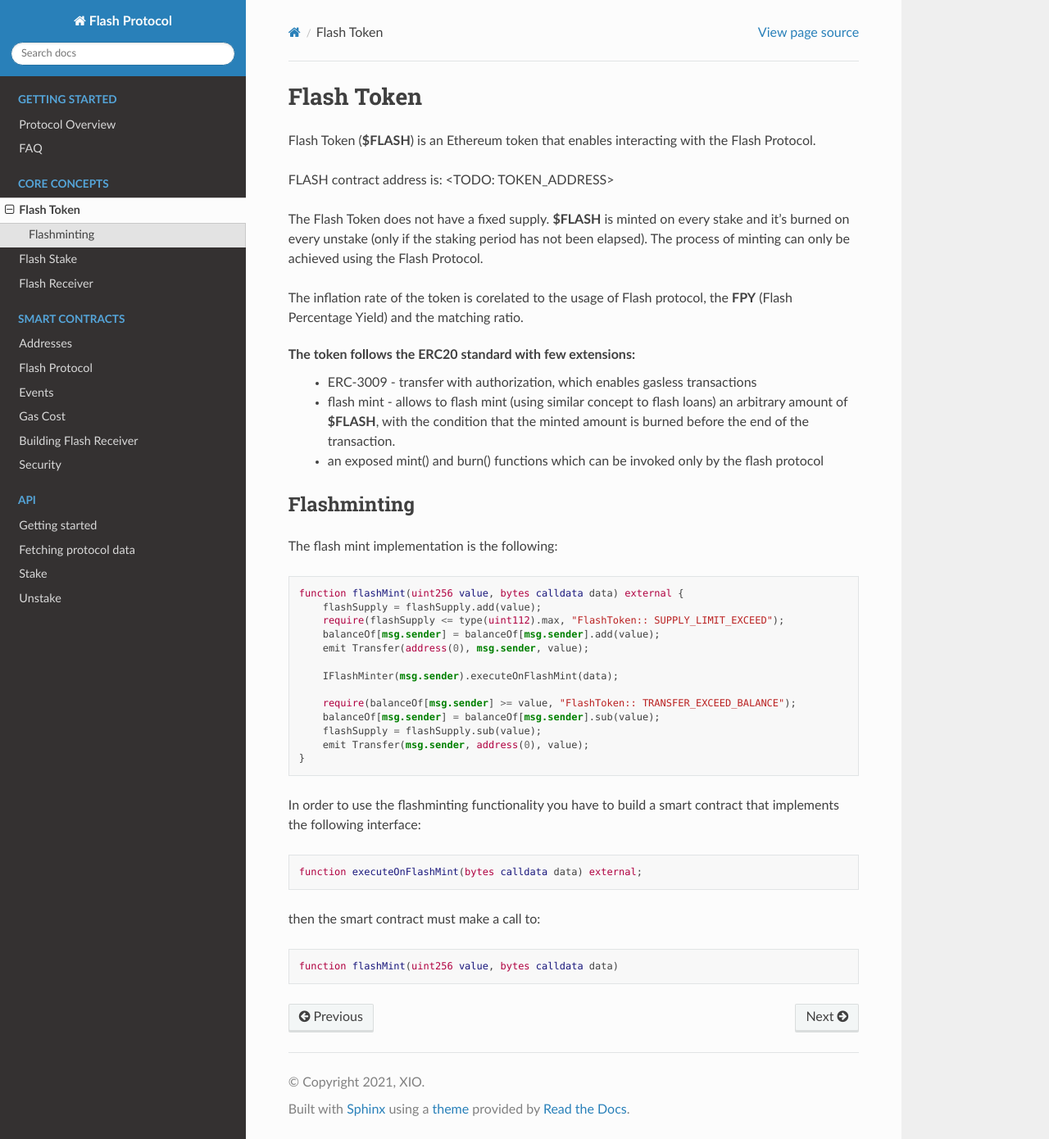
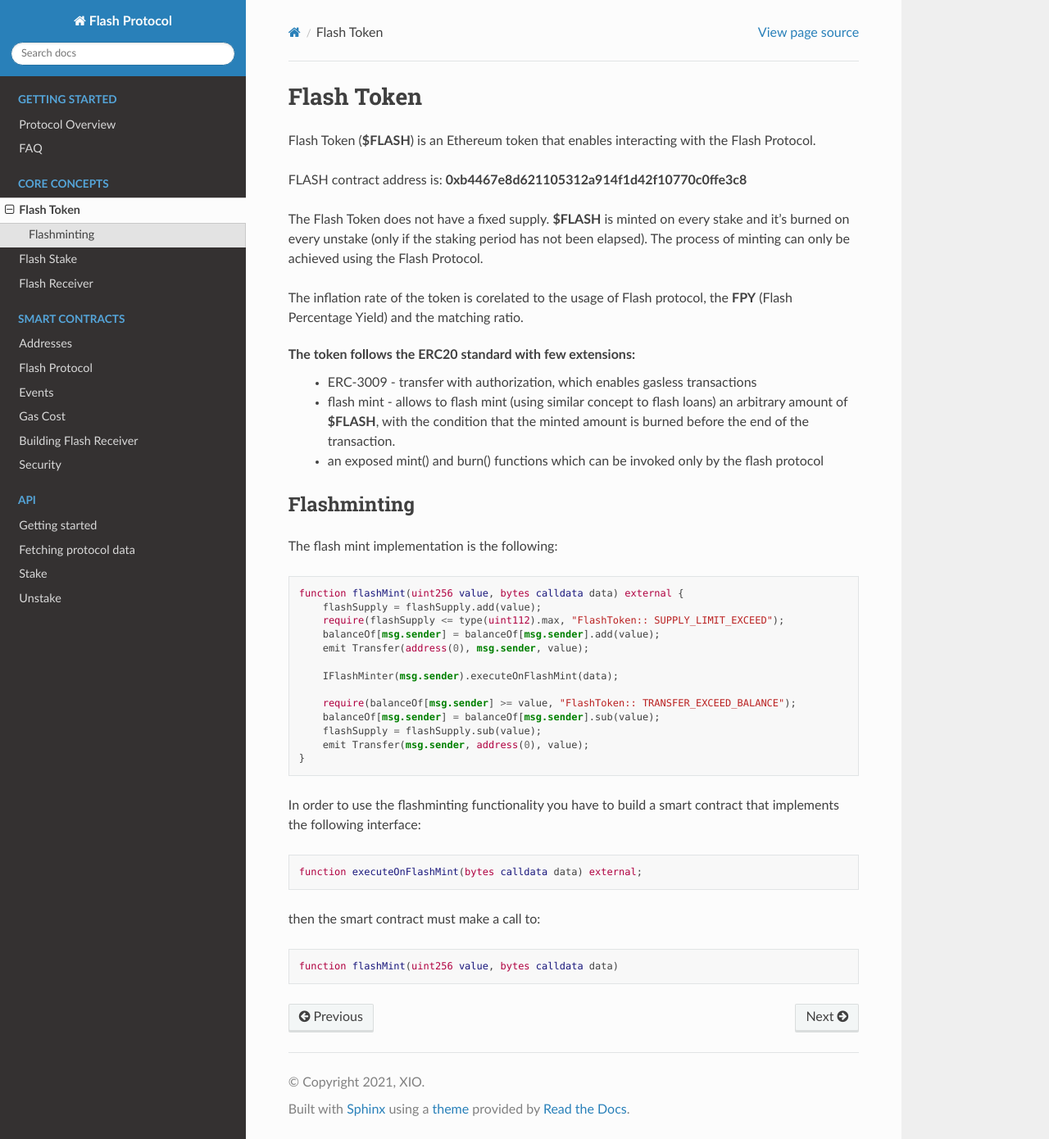
Before and after one commit to BlockzeroLabs/flash-docs, a Sphinx documentation site: the page built from source/core-concepts/flash-token.rst, in a window 1280 px wide and 1390 px high. Shown: the whole window at 82% size. Built offline with Sphinx 7.4.7 and the Read the Docs theme 2.0.0, drawn with Linux system fonts in a browser that asks for light colours.

Commit message:
Update docs.

```diff
--- a/source/core-concepts/flash-token.rst
+++ b/source/core-concepts/flash-token.rst
@@ -3,7 +3,7 @@ Flash Token
 
 Flash Token (**$FLASH**) is an Ethereum token that enables interacting with the Flash Protocol.
 
-FLASH contract address is: <TODO: TOKEN_ADDRESS>
+FLASH contract address is: **0xb4467e8d621105312a914f1d42f10770c0ffe3c8**
 
 The Flash Token does not have a fixed supply. **$FLASH** is minted on every stake and it's burned on every unstake (only if the staking period has not been elapsed).
 The process of minting can only be achieved using the Flash Protocol.
--- a/source/getting-started/faq.rst
+++ b/source/getting-started/faq.rst
@@ -20,7 +20,7 @@ Is Flash Protocol fully permissionless?
 Yes. The Flash Protocol Pools/Applications cannot be censored or whitelisted.
 Users cannot be censored or whitelisted.
 The XIO Team does not have the power to halt or edit the smart contracts in any way after they’ve been deployed.
-The contracts are not upgradeable, and there is "backdoor" present in the code.
+The contracts are not upgradeable, and there is no "backdoor" present in the code.
 Of course, XIO has no control over the contracts of ERC20 tokens placed in the Flash Protocol pools/applications.
 If a centralized token (e.g., USDC) were to blacklist an address or freeze all transfers, that would affect all USDC tokens everywhere, including those in the Flash Protocol.
 
```
Also changed, not shown: 8 other files.
